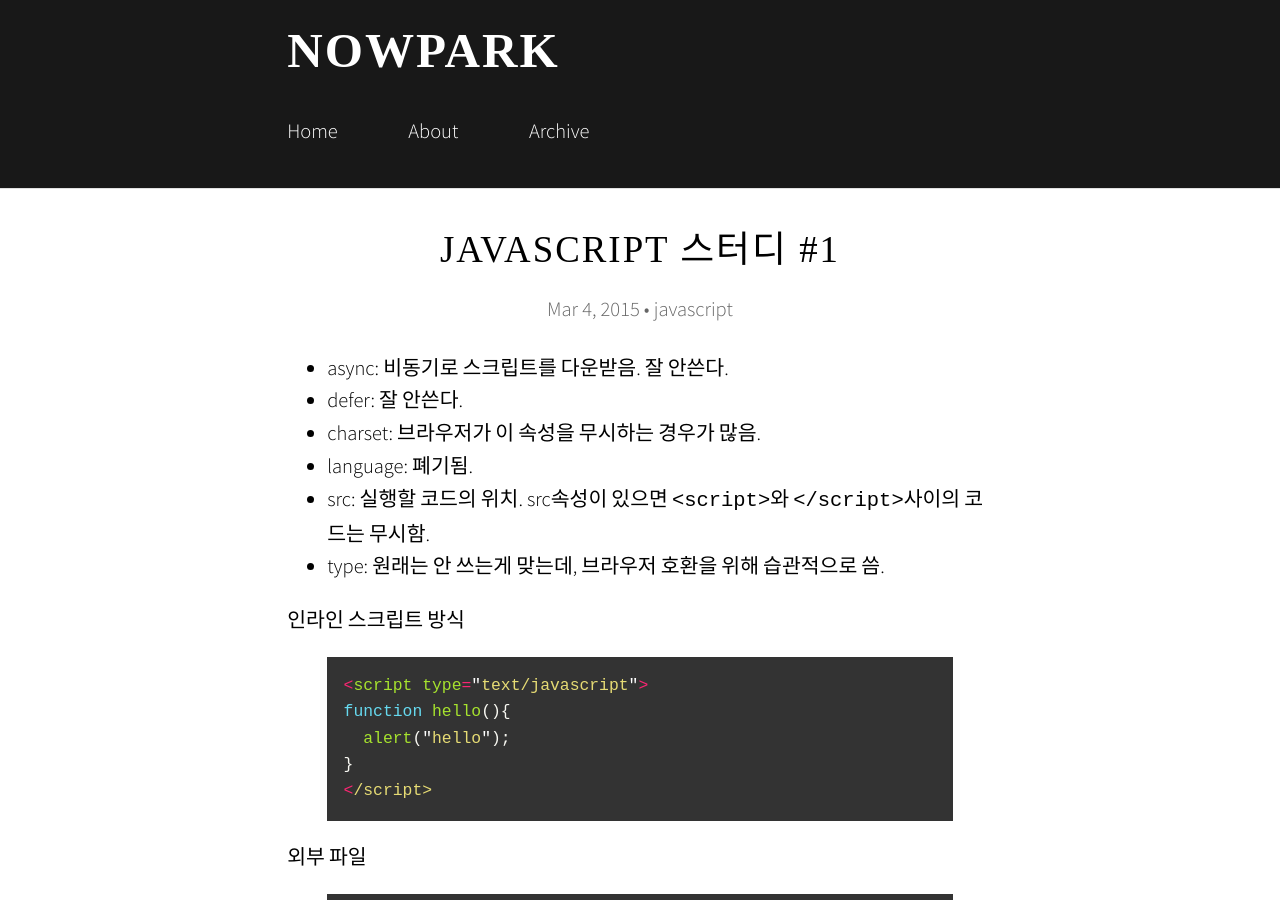
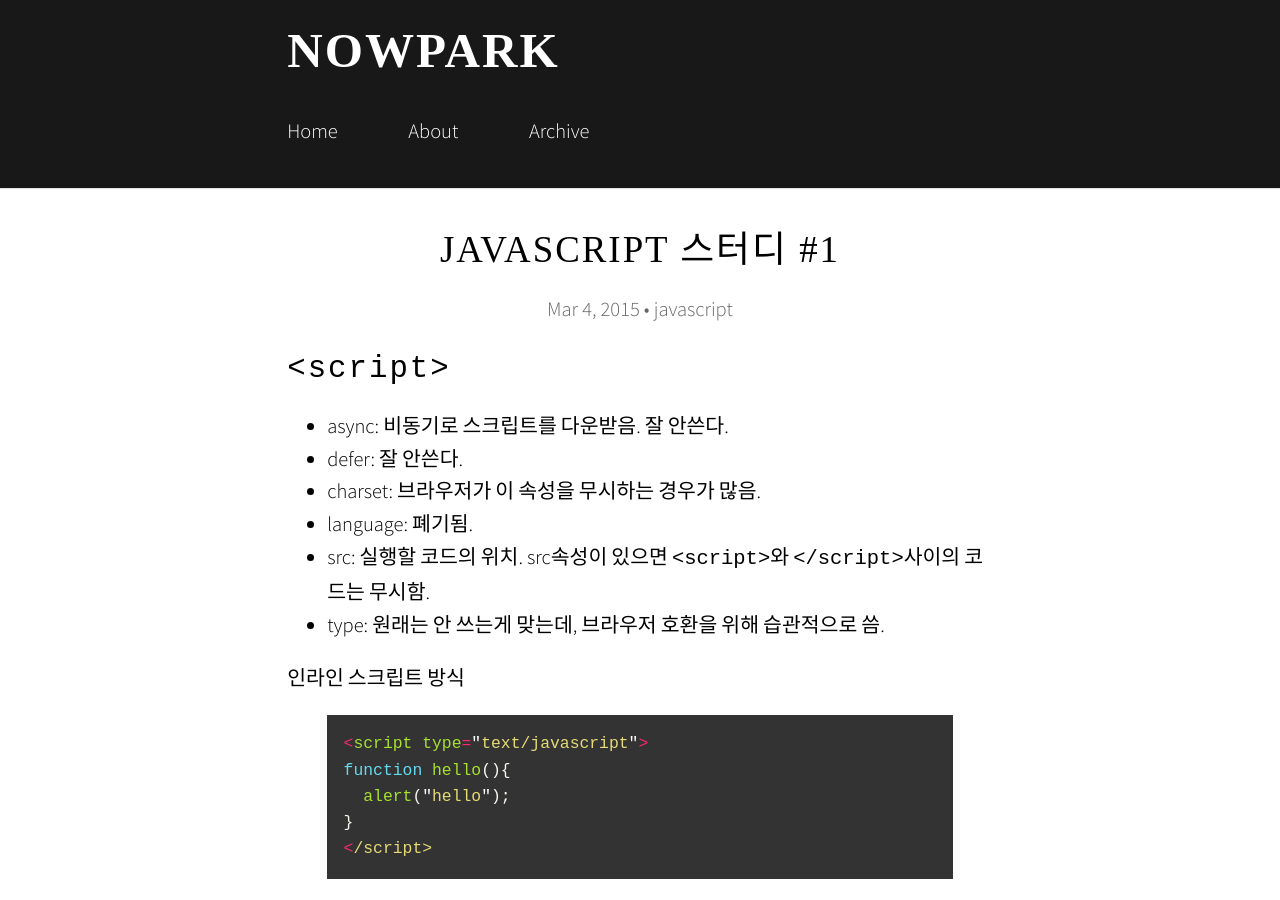
Before and after one commit to hyeonjae/hyeonjae.github.io.archive, a Jekyll site: the page built from _posts/2015-03-04-javascript-study-1.md, in a window 1280 px wide and 900 px high. Built offline with Jekyll 4.4.1, drawn with Linux system fonts in a browser that asks for light colours; nearby versions of some CDN libraries; some web fonts are replaced; comment, search, counter and statistics services are not loaded.

Commit message:
no message

```diff
--- a/_posts/2015-03-04-javascript-study-1.md
+++ b/_posts/2015-03-04-javascript-study-1.md
@@ -4,7 +4,7 @@ date:   2015-03-04 11:00:00
 categories: javascript
 ---
 
-## <script>
+## `<script>`
 
  - async: 비동기로 스크립트를 다운받음. 잘 안쓴다.
  - defer: 잘 안쓴다.
```
